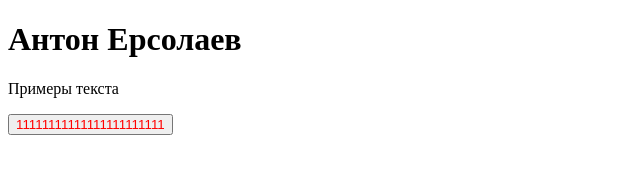
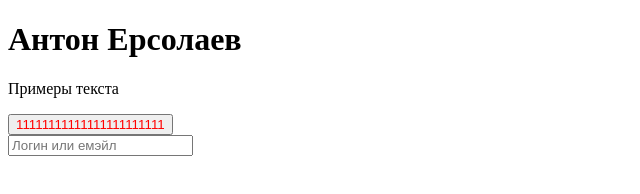
Before and after one commit to hecheteye/5homework, a plain HTML site: page index.html in a window 1280 px wide. Shown: the whole page, without its empty margins (0-640 px from the left). Drawn offline with Linux system fonts and the light colour scheme.

Commit message:
Добавлена форма логина

```diff
--- a/index.html
+++ b/index.html
@@ -12,6 +12,9 @@
    <h1>Антон Ерсолаев</h1>
    <p>Примеры текста</p>
    <button style="color: red;">11111111111111111111111</button>
+   <form action="">
+      <input type="text" name="login" placeholder="Логин или емэйл">
+   </form>
 </body>
 
 </html>
```
